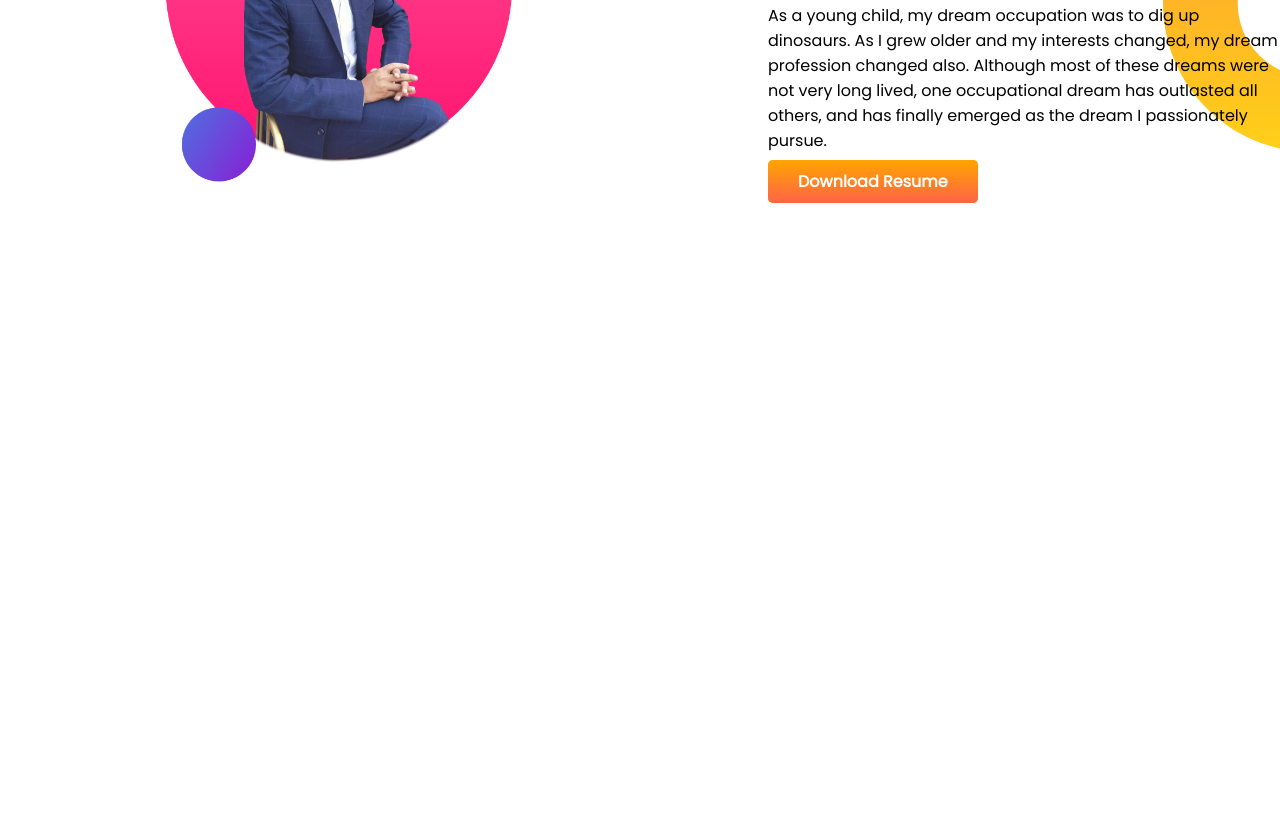
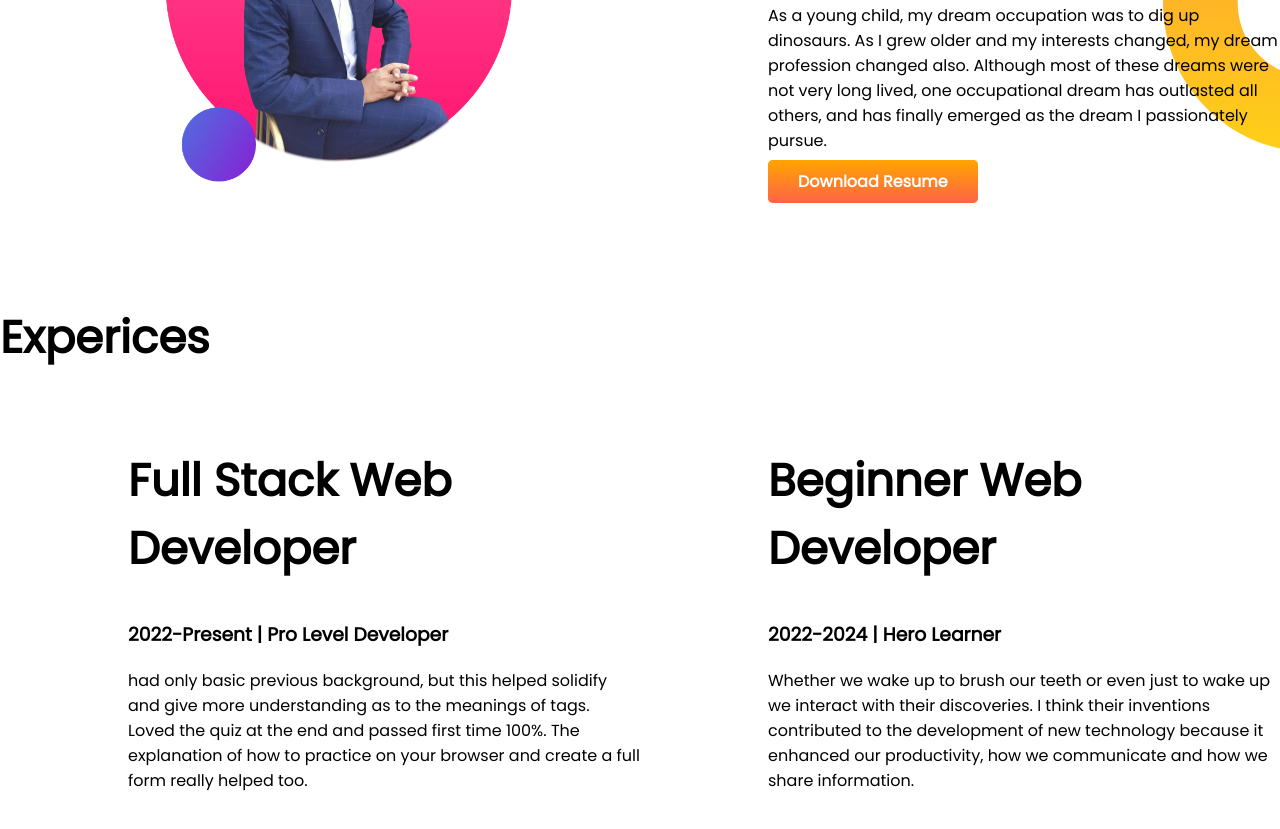
Before and after one commit to gitmkraz/developer-portfolio, a plain HTML site: page index.html in a window 1280 px wide. Shown: the part 877-1706 px from the top of the page. Before the commit the page ends 1181 px from the top, so only its background shows below. Drawn offline with Linux system fonts and the light colour scheme.

Commit message:
experience added

```diff
--- a/index.html
+++ b/index.html
@@ -14,7 +14,7 @@
 
 <body>
 
-    <section class="top-banner">
+    <section class="top-banner flexible-container ">
 
         <div class="half-width">
             <h1>Welcome To</h1>
@@ -37,7 +37,7 @@
 
     </section>
 
-    <section class="dream-big">
+    <section class="dream-big flexible-container">
 
         <div class="half-width">
 
@@ -60,6 +60,40 @@
 
     </section>
 
+    <section class="experience-area">
+
+        <h1>Experices</h1>
+
+
+        <div class="flexible-container">
+
+            <div class="half-width">
+                <h1>Full Stack Web Developer</h1>
+                <h3>2022-Present | Pro Level Developer</h3>
+                <p> had only basic previous background, but this helped solidify and give more understanding as to the
+                    meanings of tags. Loved the quiz at the end and passed first time 100%. The explanation of how to
+                    practice on your browser and create a full form really helped too.</p>
+
+            </div>
+
+            <div class="half-width">
+
+                <h1>Beginner Web Developer</h1>
+                <h3>2022-2024 | Hero Learner</h3>
+                <p>
+
+                    Whether we wake up to brush our teeth or even just to wake up we interact with their discoveries. I
+                    think their inventions contributed to the development of new technology because it enhanced our
+                    productivity, how we communicate and how we share information.
+                </p>
+
+            </div>
+
+        </div>
+
+
+    </section>
+
 
 </body>
 
--- a/style.css
+++ b/style.css
@@ -11,7 +11,7 @@ h1{
     color:orange
 }
 
-section {
+.flexible-container {
 display: flex;
 margin-bottom: 110px;
 }
```
